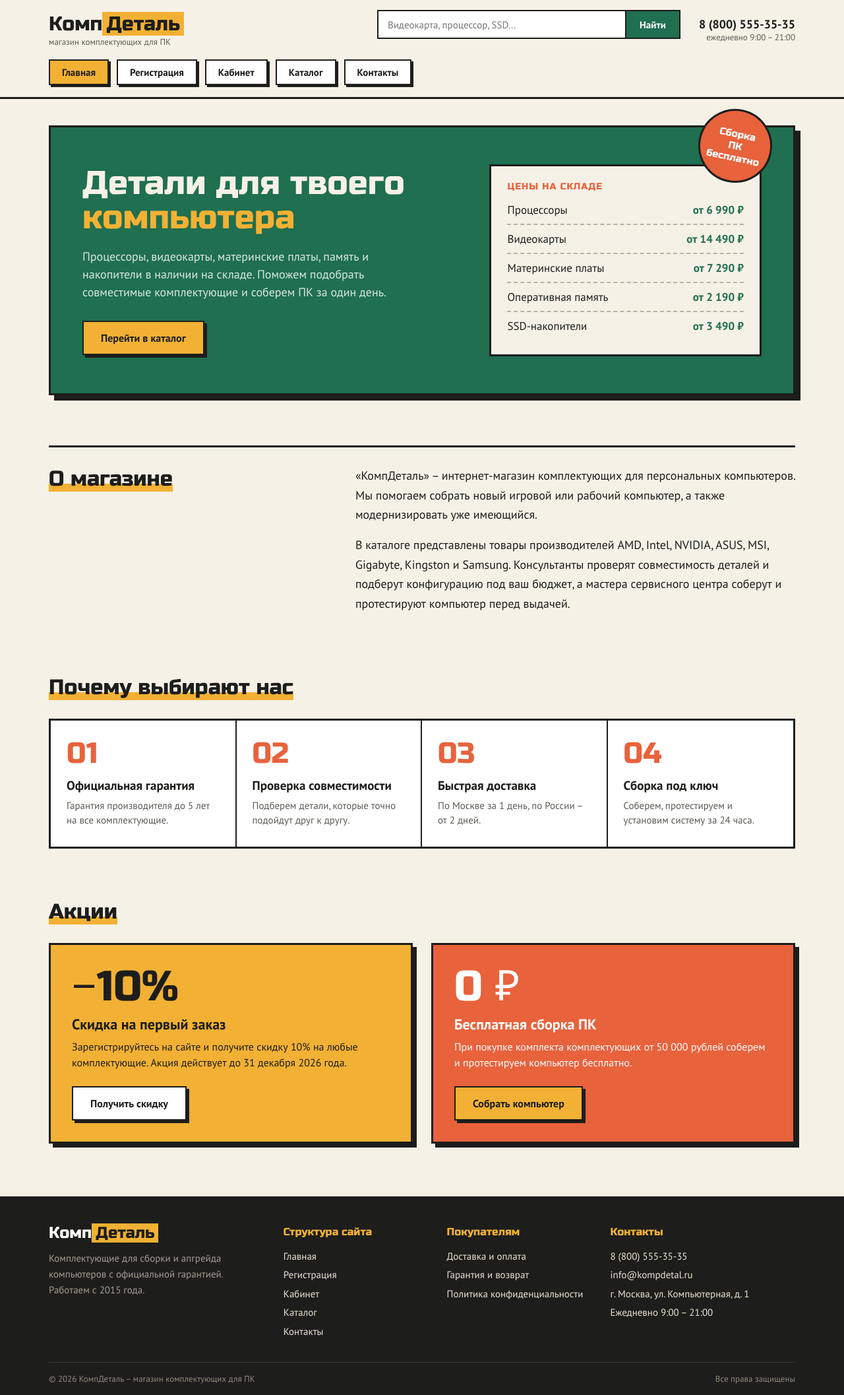
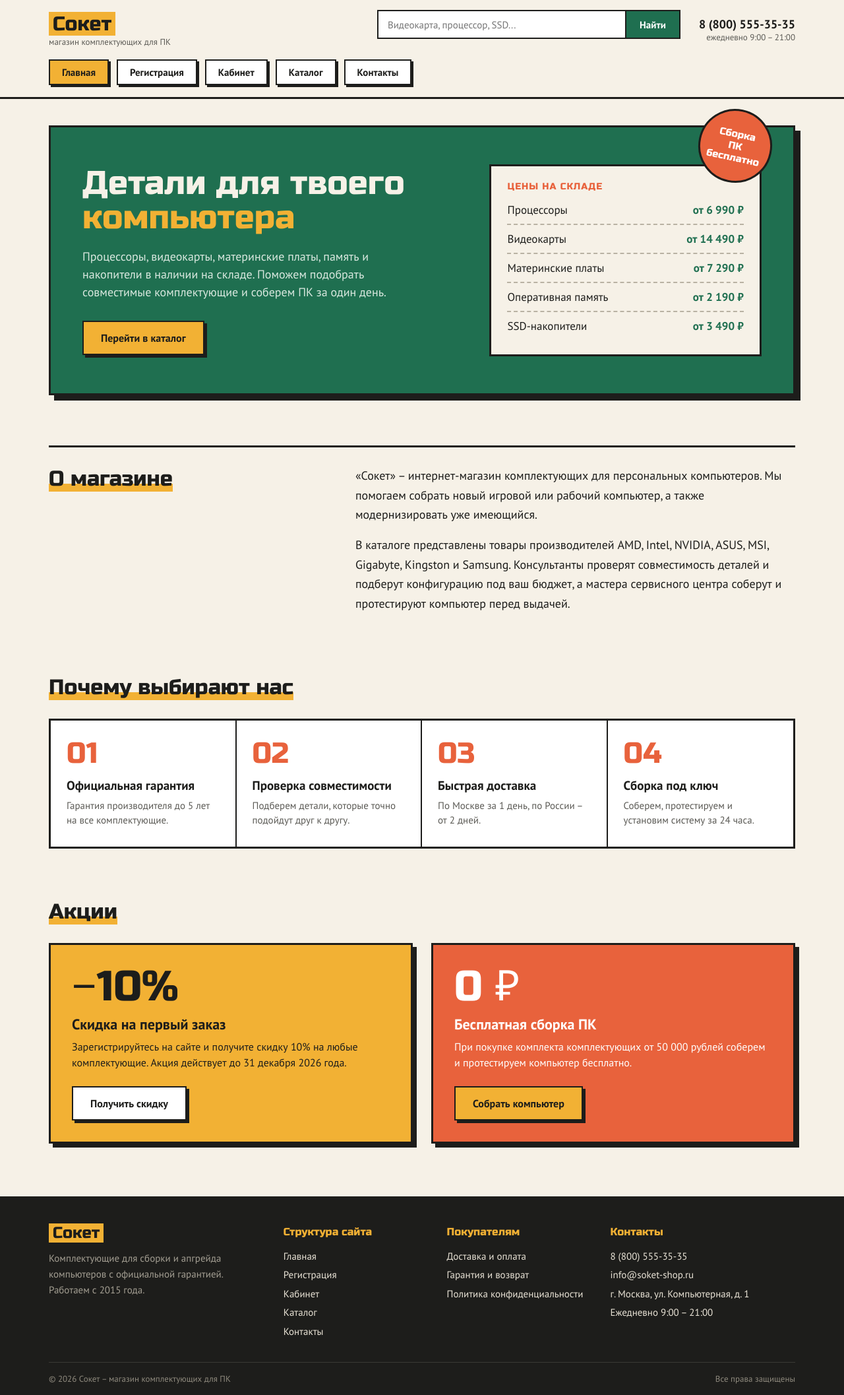
Before and after one commit to frnjuo/brand-photo-studio-, a PHP site: page / in a window 1280 px wide. Shown: the whole page at 66% size. Run offline with PHP 8.4, Linux system fonts and the light colour scheme.

Commit message:
ЛР9: новое название магазина – «Сокет»
Co-Authored-By: Claude Opus 5.5 <noreply@anthropic.com>
Claude-Session: https://claude.ai/code/session_01FPpNhkgtReaRARf6iDnnhE

```diff
--- a/lab9/foot.php
+++ b/lab9/foot.php
@@ -3,7 +3,7 @@
 	<div class="wrap">
 		<div class="podval_setka">
 			<div>
-				<div class="logo">Комп<span>Деталь</span></div>
+				<div class="logo"><span>Сокет</span></div>
 				<p class="podval_text">Комплектующие для сборки и апгрейда компьютеров с официальной гарантией. Работаем с 2015 года.</p>
 			</div>
 			<div>
@@ -23,13 +23,13 @@
 			<div>
 				<h4>Контакты</h4>
 				<p>8 (800) 555-35-35</p>
-				<p>info@kompdetal.ru</p>
+				<p>info@soket-shop.ru</p>
 				<p>г. Москва, ул. Компьютерная, д. 1</p>
 				<p>Ежедневно 9:00 – 21:00</p>
 			</div>
 		</div>
 		<div class="kopirait">
-			<span>© 2026 КомпДеталь – магазин комплектующих для ПК</span>
+			<span>© 2026 Сокет – магазин комплектующих для ПК</span>
 			<span>Все права защищены</span>
 		</div>
 	</div>
--- a/lab9/head.php
+++ b/lab9/head.php
@@ -1,4 +1,4 @@
-<html><head><title>КомпДеталь – магазин комплектующих для ПК</title>
+<html><head><title>Сокет – магазин комплектующих для ПК</title>
 <meta http-equiv="Content-Type" content="text/html; charset=utf-8" />
 <meta name="viewport" content="width=device-width, initial-scale=1" />
 <link href="https://fonts.googleapis.com/css2?family=PT+Sans:wght@400;700&family=Russo+One&display=swap" rel="stylesheet" />
@@ -118,7 +118,7 @@ h1 { display: inline; margin: 0; font-family: "Russo One", Arial, sans-serif; fo
 	<div class="wrap">
 		<div id="shapka_verh">
 			<!-- Логотип -->
-			<a href="index.php" class="logo">Комп<span>Деталь</span><small>магазин комплектующих для ПК</small></a>
+			<a href="index.php" class="logo"><span>Сокет</span><small>магазин комплектующих для ПК</small></a>
 			<!-- Строка поиска -->
 			<form class="poisk" action="#" method="get">
 				<input type="text" name="poisk" placeholder="Видеокарта, процессор, SSD..." /><input type="submit" value="Найти" />
--- a/lab9/index.php
+++ b/lab9/index.php
@@ -25,7 +25,7 @@
 		<div class="opisanie">
 			<div><h1>О магазине</h1></div>
 			<div>
-				<p>«КомпДеталь» – интернет-магазин комплектующих для персональных компьютеров. Мы помогаем собрать новый игровой или рабочий компьютер, а также модернизировать уже имеющийся.</p>
+				<p>«Сокет» – интернет-магазин комплектующих для персональных компьютеров. Мы помогаем собрать новый игровой или рабочий компьютер, а также модернизировать уже имеющийся.</p>
 				<p>В каталоге представлены товары производителей AMD, Intel, NVIDIA, ASUS, MSI, Gigabyte, Kingston и Samsung. Консультанты проверят совместимость деталей и подберут конфигурацию под ваш бюджет, а мастера сервисного центра соберут и протестируют компьютер перед выдачей.</p>
 			</div>
 		</div>
```
Also changed, not shown: lab9/preview.png.
